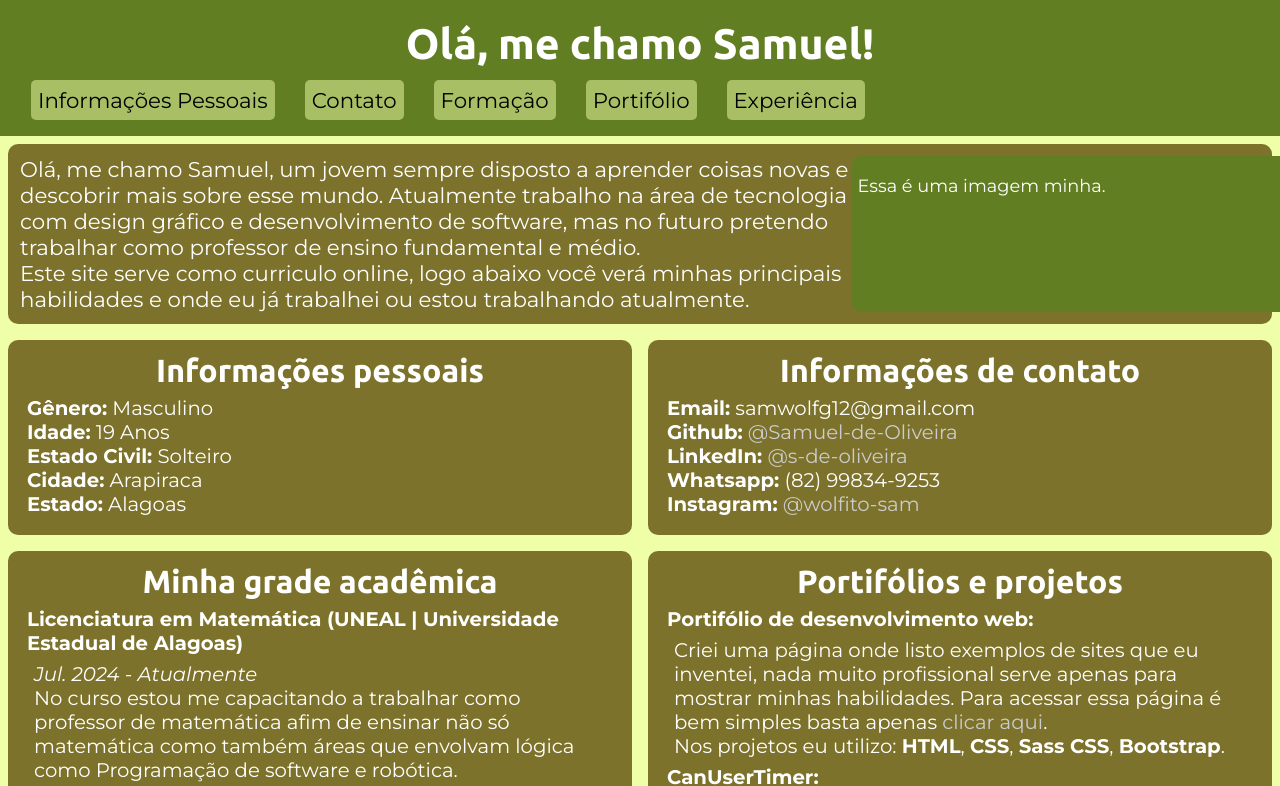
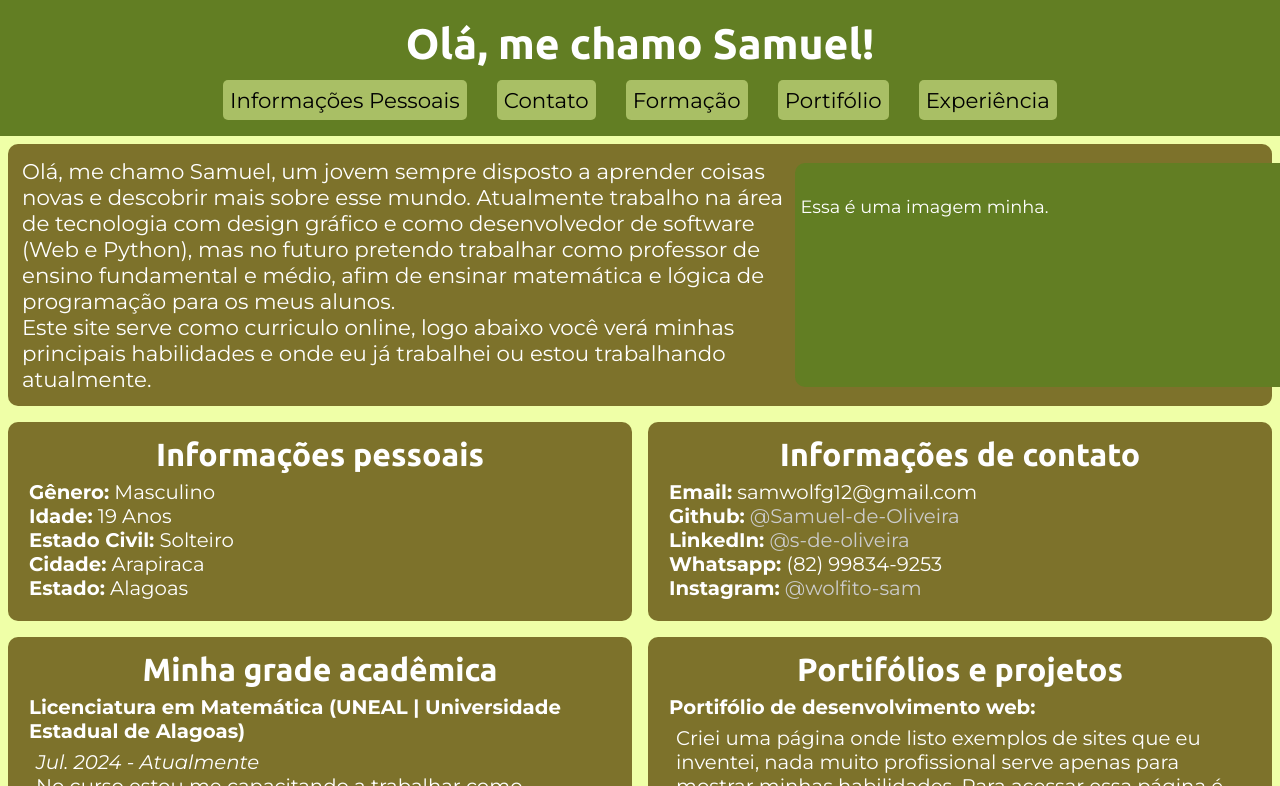
Before and after one commit to Samuel-de-Oliveira/samuel-de-oliveira.github.io, a plain HTML site: page index.html in a window 1280 px wide. Shown: the top 786 px of the page. Drawn offline with Linux system fonts and the light colour scheme.

Commit message:
Atualizar estilo

```diff
--- a/index.html
+++ b/index.html
@@ -32,8 +32,9 @@
             <div>
             <p>Olá, me chamo Samuel, um jovem sempre disposto a aprender coisas novas e
             descobrir mais sobre esse mundo. Atualmente trabalho na área de tecnologia
-            com design gráfico e desenvolvimento de software, mas no futuro pretendo trabalhar
-            como professor de ensino fundamental e médio.</p>
+            com design gráfico e como desenvolvedor de software (Web e Python), mas no
+            futuro pretendo trabalhar como professor de ensino fundamental e médio, afim
+            de ensinar matemática e lógica de programação para os meus alunos.</p>
             <p>Este site serve como curriculo online, logo abaixo você verá minhas principais
             habilidades e onde eu já trabalhei ou estou trabalhando atualmente.</p>
             </div>
@@ -95,6 +96,7 @@
                   <li><b>Ensino médio (Escola estadual Costa Rêgo)</b></li>
                   <ul>
                      <li><i>Jan. 2020 - Dez. 2022</i></li>
+                     <li>Finalizei meu ensino médio aqui.</li>
                   </ul>
 
                </ul>
--- a/main.js
+++ b/main.js
@@ -1 +1 @@
-alert("Em construção! Atualizado: 31-05-2024")
+alert("Em construção! Atualizado: 05-06-2024")
--- a/style.scss
+++ b/style.scss
@@ -26,7 +26,7 @@ body::-webkit-scrollbar {
 }
 
 .bloco {
-  padding: 12px;
+  padding: 14px;
   margin: 8px;
   background: $main-color3;
   border-radius: 10px;
@@ -58,13 +58,14 @@ body::-webkit-scrollbar {
   grid-template-columns: 50vw 50vw;
 }
 
-.bloco#sobre {
+#sobre {
   display: grid;
-  grid-template-columns: 65vw 35vw;
+  grid-template-columns: 60vw 40vw;
 
   #minha-imagem {
     background: $main-color4;
     border-radius: 10px;
+    margin: 5px;
   }
 
   img {
@@ -98,6 +99,9 @@ header {
   nav {
     ul {
       display: flex;
+      align-items: center;
+      justify-content: center;
+
       li {
       background: $main-color2;
       padding: 7px;
```
Also changed, not shown: style.css.
